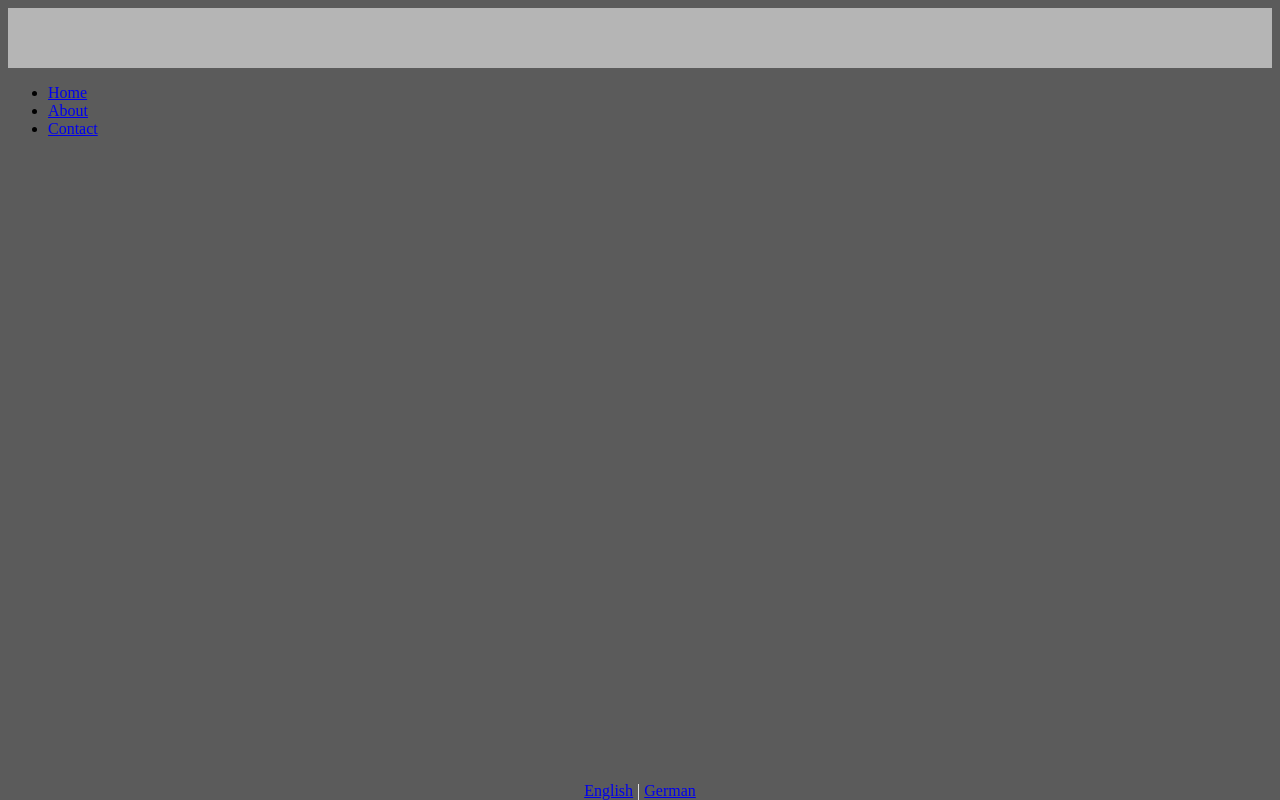
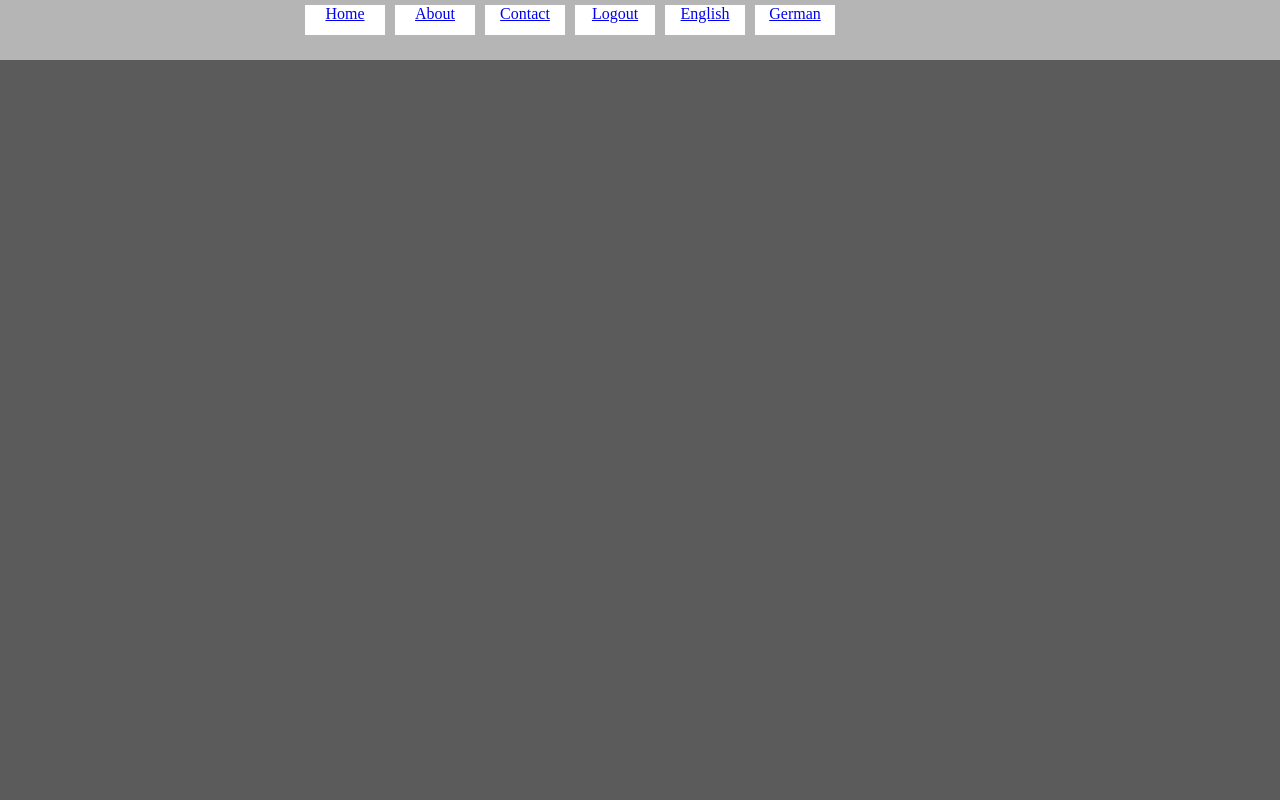
Before and after one commit to phlehmann/WebEngineering, a PHP site: page / in a window 1280 px wide. Run offline with PHP 8.4, Linux system fonts and the light colour scheme; the visitor is signed in with stand-in values (Sample User, id 1).

Commit message:
updated design of index.php

```diff
--- a/index.php
+++ b/index.php
@@ -9,24 +9,14 @@
         <link rel="stylesheet" type="text/css" href="stylesheet/all.css">
     </head>
     <body>
-        <nav class="navbar navbar-expand-sm bg-dark navbar-dark"></nav>
-        <ul class="navbar-nav">
-            <li class="nav-item">
-                <a class="nav-link" href="#"><?php echo $lang['home']?></a>
-            </li>
-            <li class="nav-item">
-                <a class="nav-link" href="#"><?php echo $lang['about']?></a>
-            </li>
-            <li class="nav-item">
-                <a class="nav-link" href="#"><?php echo $lang['contact']?></a>
-            </li>
-        </ul>
+        <nav class="navbar">
+            <div class="nav-link"><a href="#"><?php echo $lang['home']?></a></div>
+            <div class="nav-link"><a href="#"><?php echo $lang['about']?></a></div>
+            <div class="nav-link"><a href="#"><?php echo $lang['contact']?></a></div>
+            <div class="nav-link"><a href="logout.php"><?php echo $lang['logout']?></a></div>
 
-        <div class="footer bg-dark">
-            <a href="index.php?lang=en"><?php echo $lang['english']?></a> |
-            <a href="index.php?lang=de"><?php echo $lang['german']?></a>
-
-        </div>
+            <div class="nav-lang"><a href="index.php?lang=en"><?php echo $lang['english']?></a></div>
+            <div class="nav-lang"><a href="index.php?lang=de"><?php echo $lang['german']?></a></div>
+        </nav>
     </body>
-
 </html>
--- a/languages/de.php
+++ b/languages/de.php
@@ -4,6 +4,7 @@
         "home" => "Startseite",
         "about" => "Über uns",
         "contact" => "Kontakt",
+        "logout" => "Abmelden",
         "english" => "Englisch",
         "german" => "Deutsch"
     );
--- a/languages/en.php
+++ b/languages/en.php
@@ -4,6 +4,7 @@
         "home" => "Home",
         "about" => "About",
         "contact" => "Contact",
+        "logout" => "Logout",
         "english" => "English",
         "german" => "German"
     );
--- a/stylesheet/all.css
+++ b/stylesheet/all.css
@@ -1,5 +1,6 @@
 body {
 	background-color:#5b5b5b;
+        margin:0;
 }
 
 #login_box {
@@ -70,20 +71,7 @@ body {
     font-size:12px;
 }
 
-/** HomePage **/
-#main {
-    background-color:#ffffff;
-    height: 400px;
-    width: 900px;
-    position:absolute;
-    top:50%;
-    left:50%;
-    margin-left:-450px;
-    margin-top:-200px;
-}
-
 /* MENU */
-
 nav{
     background-color:#b5b5b5;
     height:60px;
@@ -91,21 +79,28 @@ nav{
     position:relative;
 }
 
-.menu_buttons {
-    background-color:grey;
-    height: 40px;
-    width: 100px;
-    text-align:center;
+nav .nav-link{
+    position:relative;
+    background-color:white;
+    width:80px;
+    height:30px;
+    float:left;
+    left:300px;
+    margin:5px;
+    text-align: center;
+    text-height: 30px;
 }
 
-#btn_homepage{
+nav .nav-lang{
     position:relative;
-}
-
-#btn_logout{
-    position:relative;
-    left:120px;
-    top:-40px;
+    background-color:white;
+    width:80px;
+    height:30px;
+    float:left;
+    left:300px;
+    margin:5px;
+    text-align: center;
+    text-height: 30px;
 }
 
 .footer{
```
Lines whose indentation alone changed are shown as unchanged.
